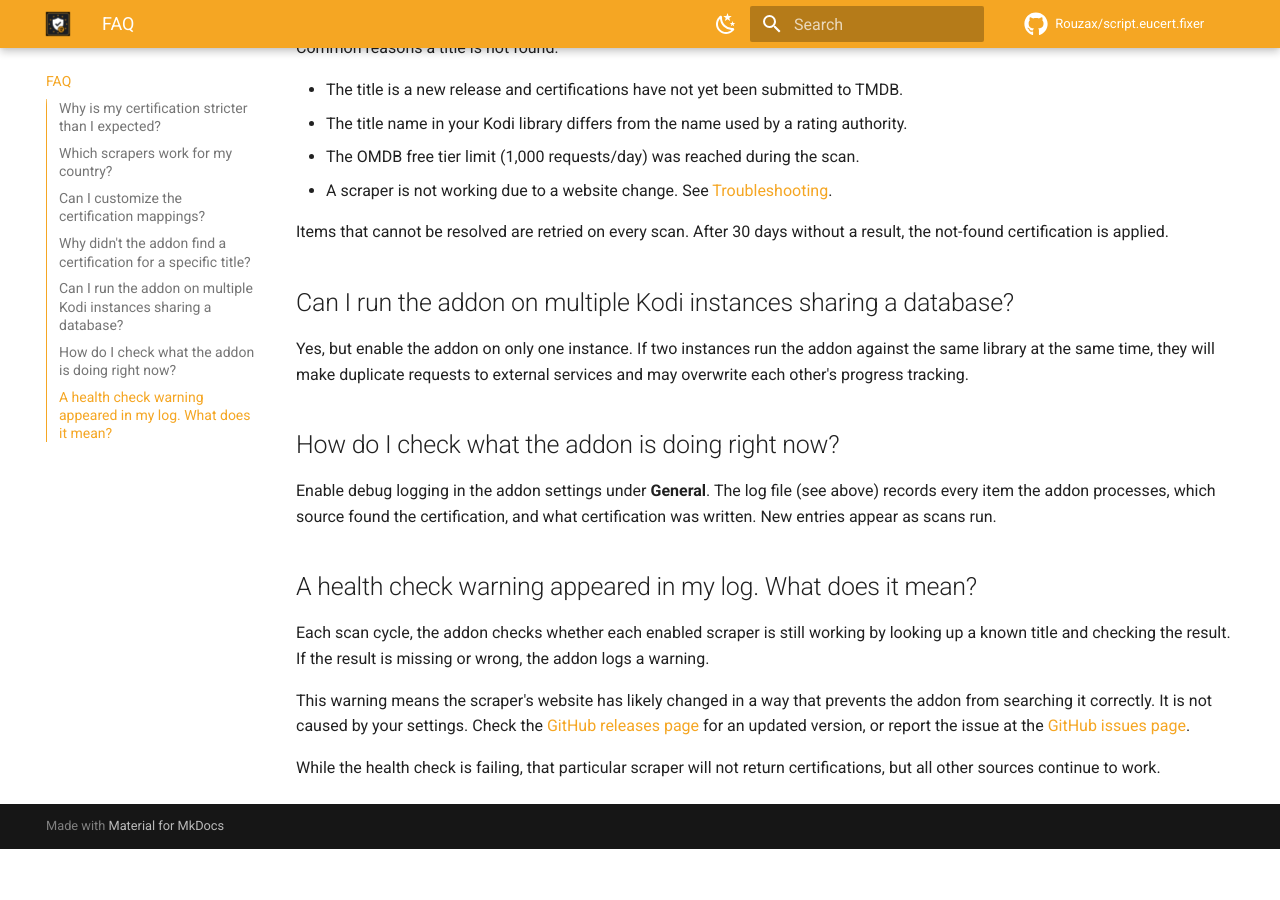
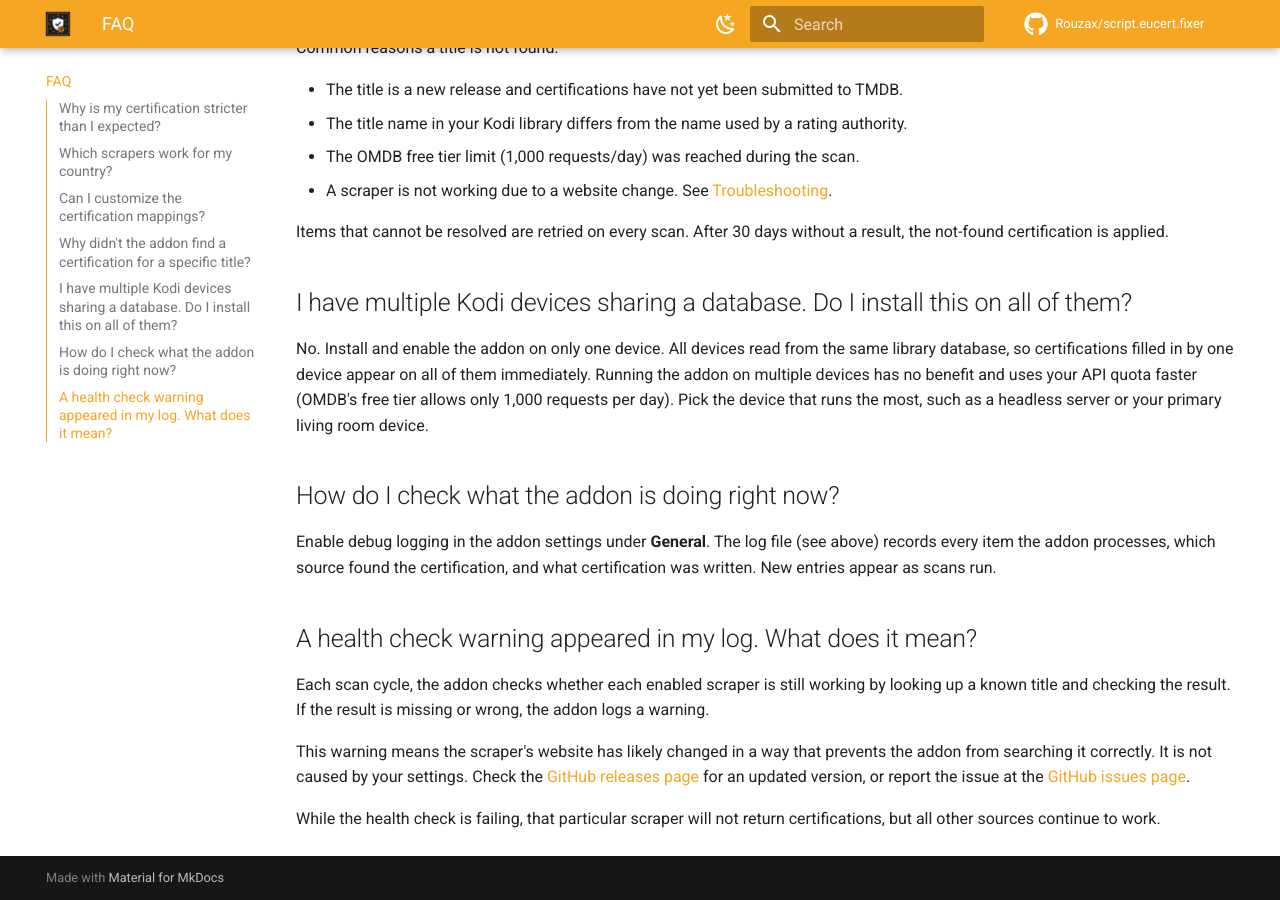
Before and after one commit to Rouzax/script.eucert.fixer, an MkDocs documentation site: the page built from docs/faq.md, in a window 1280 px wide and 900 px high, scrolled down 1208 px. Built offline with MkDocs 1.6.1 and Material for MkDocs 9.7.7, drawn with Linux system fonts in a browser that asks for light colours; comment, search, counter and statistics services are not loaded; before the commit the page ends 2057 px from its top, so only the background shows below that.

Commit message:
docs: add shared database guidance for multi-device setups
Add tip to installation page advising users with shared MySQL/MariaDB
libraries to install the addon on only one device. Update the FAQ
entry with the same guidance and clearer reasoning.

```diff
--- a/docs/faq.md
+++ b/docs/faq.md
@@ -36,9 +36,9 @@ Common reasons a title is not found:
 
 Items that cannot be resolved are retried on every scan. After 30 days without a result, the not-found certification is applied.
 
-## Can I run the addon on multiple Kodi instances sharing a database?
+## I have multiple Kodi devices sharing a database. Do I install this on all of them?
 
-Yes, but enable the addon on only one instance. If two instances run the addon against the same library at the same time, they will make duplicate requests to external services and may overwrite each other's progress tracking.
+No. Install and enable the addon on only one device. All devices read from the same library database, so certifications filled in by one device appear on all of them immediately. Running the addon on multiple devices has no benefit and uses your API quota faster (OMDB's free tier allows only 1,000 requests per day). Pick the device that runs the most, such as a headless server or your primary living room device.
 
 ## How do I check what the addon is doing right now?
 
```
Also changed, not shown: docs/installation.md (+8 -0 lines).
